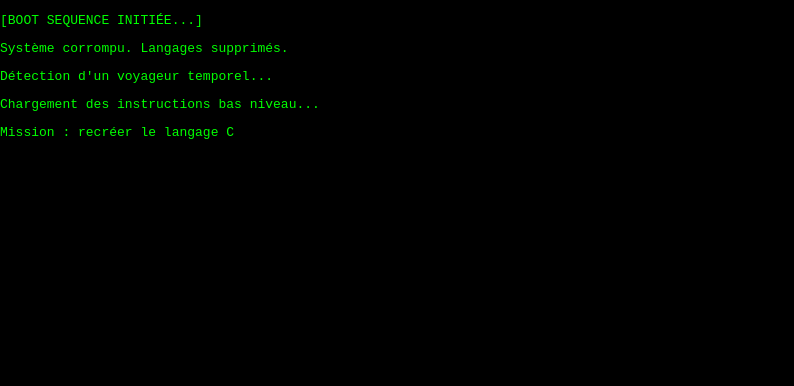
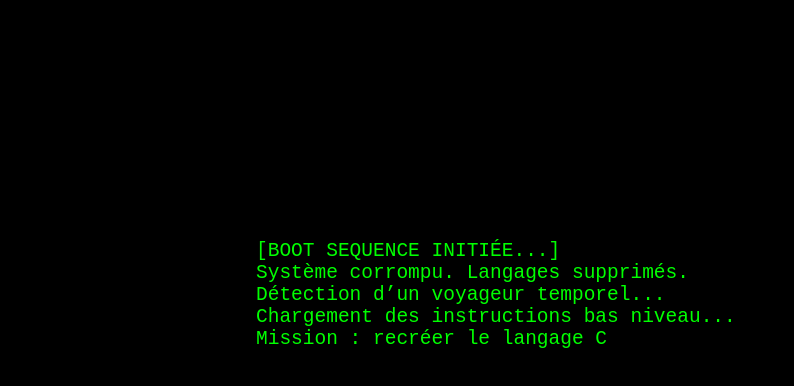
Before and after one commit to eden77-rgb/Assembl-us, a website: page assemblus/public/index.html in a window 1280 px wide. Shown: the top 386 px of the page, without its empty margins (0-794 px from the left). Drawn offline with Linux system fonts and the light colour scheme.

Commit message:
Ajout d'un style d'affichage par ligne

```diff
--- a/assemblus/public/index.html
+++ b/assemblus/public/index.html
@@ -9,11 +9,14 @@
 </head>
 
 <body>
-	<p>[BOOT SEQUENCE INITIÉE...]</p>
-	<p>Système corrompu. Langages supprimés.</p>
-	<p>Détection d'un voyageur temporel...</p>
-	<p>Chargement des instructions bas niveau...</p>
-	<p>Mission : recréer le langage C</p>
+	<div class="scene">
+		<div class="line">[BOOT SEQUENCE INITIÉE...]</div>
+		<div class="line">Système corrompu. Langages supprimés.</div>
+		<div class="line">Détection d’un voyageur temporel...</div>
+		<div class="line">Chargement des instructions bas niveau...</div>
+		<div class="line">Mission : recréer le langage C</div>
+	</div>
 </body>
+<script src="script.js"></script>
 
 </html>
--- /dev/null
+++ b/assemblus/public/script.js
@@ -0,0 +1,13 @@
+const lines = document.querySelectorAll('.line');
+
+window.addEventListener('scroll', () => {
+    const scrollY = window.scrollY;
+
+    lines.forEach((line, i) => {
+        const trigger = 200 + i * 200;
+
+        if (scrollY > trigger) {
+            line.classList.add('visible');
+        }
+    });
+});
--- a/assemblus/public/styles.css
+++ b/assemblus/public/styles.css
@@ -4,4 +4,24 @@ body {
      background: black;
      color: lime;
      height: 500vh;
+     /* Pour permettre le scroll */
  }
+
+ .scene {
+     position: sticky;
+     top: 30vh;
+     width: 60%;
+     margin: auto;
+     font-size: 1.5em;
+ }
+
+ .line {
+     opacity: 0;
+     transform: translateY(20px);
+     transition: all 0.6s ease-out;
+ }
+
+ .line.visible {
+     opacity: 1;
+     transform: translateY(0);
+ }
```
Lines whose indentation alone changed are shown as unchanged.
